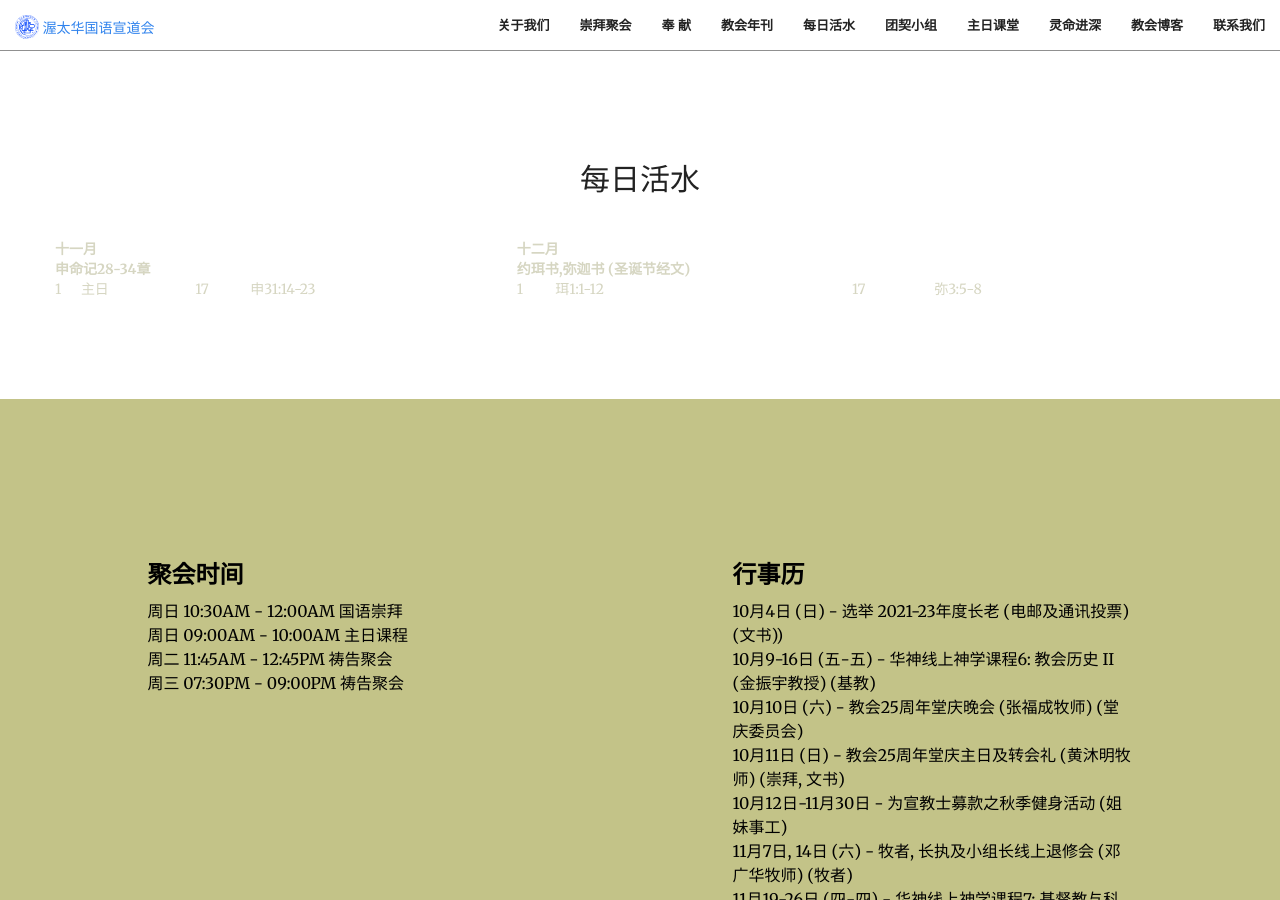
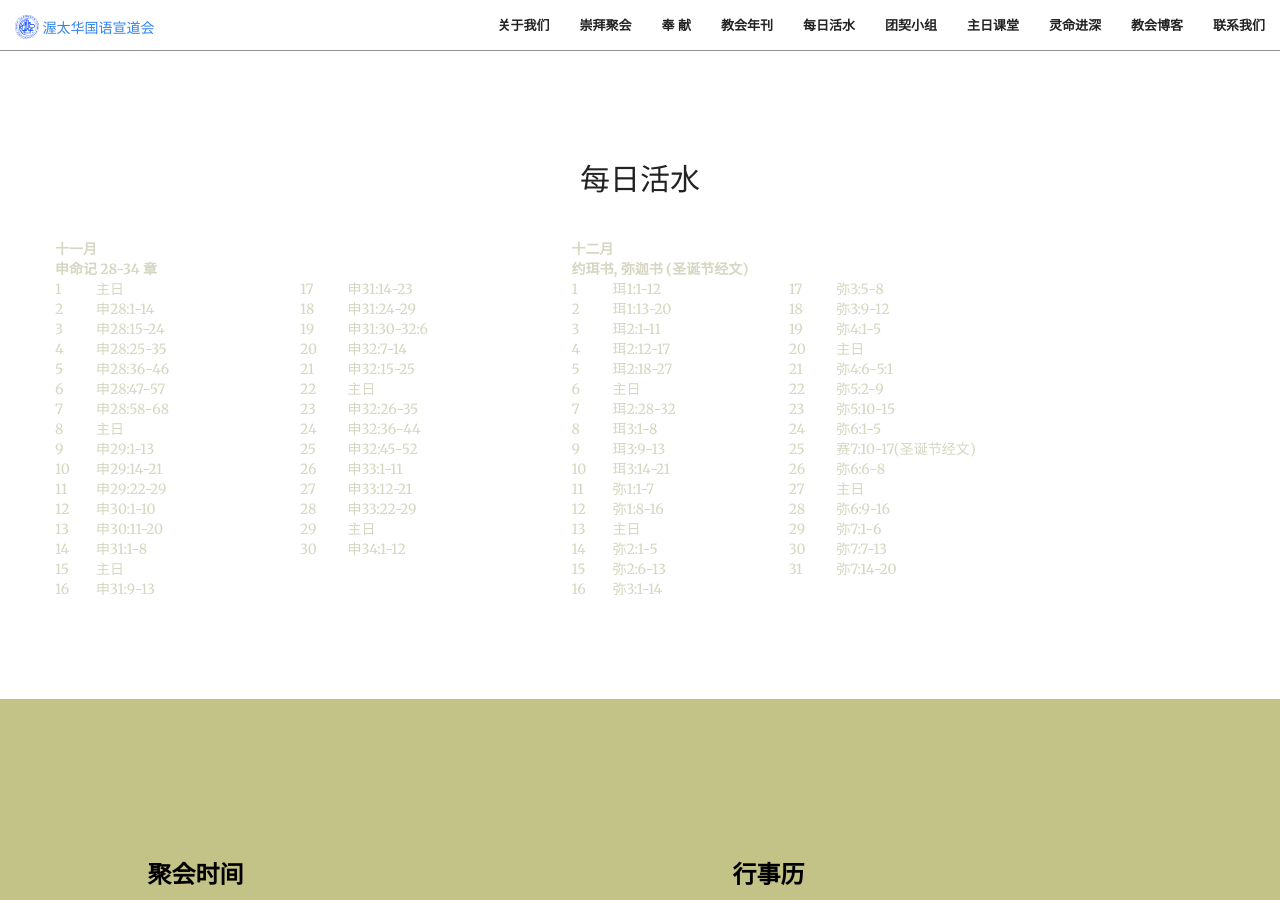
Before and after one commit to JonasYow/ottawaomac, a Jekyll site: the page built from index.html, in a window 1280 px wide and 900 px high, scrolled down 3451 px. Built offline with Jekyll 4.4.1, drawn with Linux system fonts in a browser that asks for light colours.

Commit message:
Added entire table in

```diff
--- a/_includes/dailylivingwater.html
+++ b/_includes/dailylivingwater.html
@@ -16,9 +16,10 @@
 	<th colspan="4">十二月</th>
   </tr>
    <tr>
-                     <th colspan="4">申命记28-34章</th>
-	             <th colspan="4">约珥书,弥迦书 (圣诞节经文)</th>
+    <th colspan="4">申命记 28-34 章</th>
+	<th colspan="4">约珥书, 弥迦书 (圣诞节经文)</th>
   </tr>
+
   <tr>
     <td>1</td>
     <td>主日</td>
@@ -29,6 +30,171 @@
 	<td>17</td>
 	<td>弥3:5-8</td>
   </tr>
+
+   <tr>
+    <td>2</td>
+    <td>申28:1-14</td>
+	<td>18</td>
+    <td>申31:24-29</td>
+	<td>2</td>
+	<td>珥1:13-20</td>
+	<td>18</td>
+	<td>弥3:9-12</td>
+  </tr>
+
+   <tr>
+    <td>3</td>
+    <td>申28:15-24</td>
+	<td>19</td>
+    <td>申31:30-32:6</td>
+	<td>3</td>
+	<td>珥2:1-11</td>
+	<td>19</td>
+	<td>弥4:1-5</td>
+   </tr>
+
+   <tr>
+    <td>4</td>
+    <td>申28:25-35</td>
+	<td>20</td>
+    <td>申32:7-14</td>
+	<td>4</td>
+	<td>珥2:12-17</td>
+	<td>20</td>
+	<td>主日</td>
+   </tr>
+
+   <tr>
+    <td>5</td>
+    <td>申28:36-46</td>
+	<td>21</td>
+    <td>申32:15-25</td>
+	<td>5</td>
+	<td>珥2:18-27</td>
+	<td>21</td>
+	<td>弥4:6-5:1</td>
+   </tr>
+
+   <tr>
+    <td>6</td>
+    <td>申28:47-57</td>
+	<td>22</td>
+    <td>主日</td>
+	<td>6</td>
+	<td>主日</td>
+	<td>22</td>
+	<td>弥5:2-9</td>
+   </tr>
+
+   <tr>
+    <td>7</td>
+    <td>申28:58-68</td>
+	<td>23</td>
+    <td>申32:26-35</td>
+	<td>7</td>
+	<td>珥2:28-32</td>
+	<td>23</td>
+	<td>弥5:10-15</td>
+   </tr>
+
+   <tr>
+    <td>8</td>
+    <td>主日</td>
+	<td>24</td>
+    <td>申32:36-44</td>
+	<td>8</td>
+	<td>珥3:1-8</td>
+	<td>24</td>
+	<td>弥6:1-5</td>
+   </tr>
+
+   <tr>
+    <td>9</td>
+    <td>申29:1-13</td>
+	<td>25</td>
+    <td>申32:45-52</td>
+	<td>9</td>
+	<td>珥3:9-13</td>
+	<td>25</td>
+	<td>赛7:10-17(圣诞节经文)</td>
+   </tr>
+
+   <tr>
+    <td>10</td>
+    <td>申29:14-21</td>
+	<td>26</td>
+    <td>申33:1-11</td>
+	<td>10</td>
+	<td>珥3:14-21</td>
+	<td>26</td>
+	<td>弥6:6-8</td>
+   </tr>
+
+   <tr>
+    <td>11</td>
+    <td>申29:22-29</td>
+	<td>27</td>
+    <td>申33:12-21</td>
+	<td>11</td>
+	<td>弥1:1-7</td>
+	<td>27</td>
+	<td>主日</td>
+   </tr>
+
+   <tr>
+    <td>12</td>
+    <td>申30:1-10</td>
+	<td>28</td>
+    <td>申33:22-29</td>
+	<td>12</td>
+	<td>弥1:8-16</td>
+	<td>28</td>
+	<td>弥6:9-16</td>
+   </tr>
+
+   <tr>
+    <td>13</td>
+    <td>申30:11-20</td>
+	<td>29</td>
+    <td>主日</td>
+	<td>13</td>
+	<td>主日</td>
+	<td>29</td>
+	<td>弥7:1-6</td>
+   </tr>
+
+   <tr>
+    <td>14</td>
+    <td>申31:1-8</td>
+	<td>30</td>
+    <td>申34:1-12</td>
+	<td>14</td>
+	<td>弥2:1-5</td>
+	<td>30</td>
+	<td>弥7:7-13</td>
+   </tr>
+
+   <tr>
+    <td>15</td>
+    <td>主日</td>
+	<td> </td>
+    <td> </td>
+	<td>15</td>
+	<td>弥2:6-13</td>
+	<td>31</td>
+	<td>弥7:14-20</td>
+   </tr>
+
+   <tr>
+    <td>16</td>
+    <td>申31:9-13</td>
+	<td> </td>
+    <td> </td>
+	<td>16</td>
+	<td>弥3:1-14</td>
+	<td> </td>
+	<td> </td>
+   </tr>
 </table>
 
              </div>
```
Lines whose indentation alone changed are shown as unchanged.
